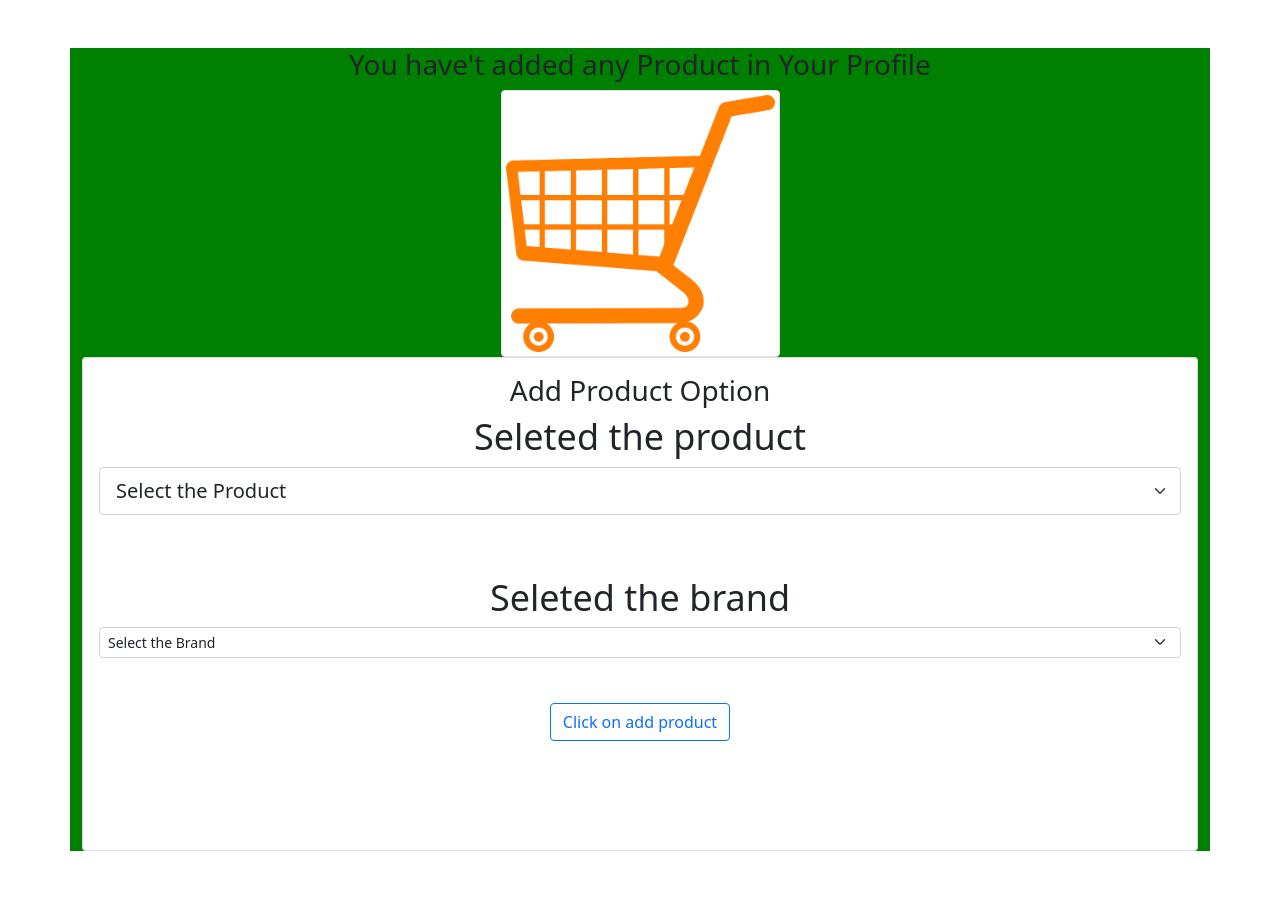
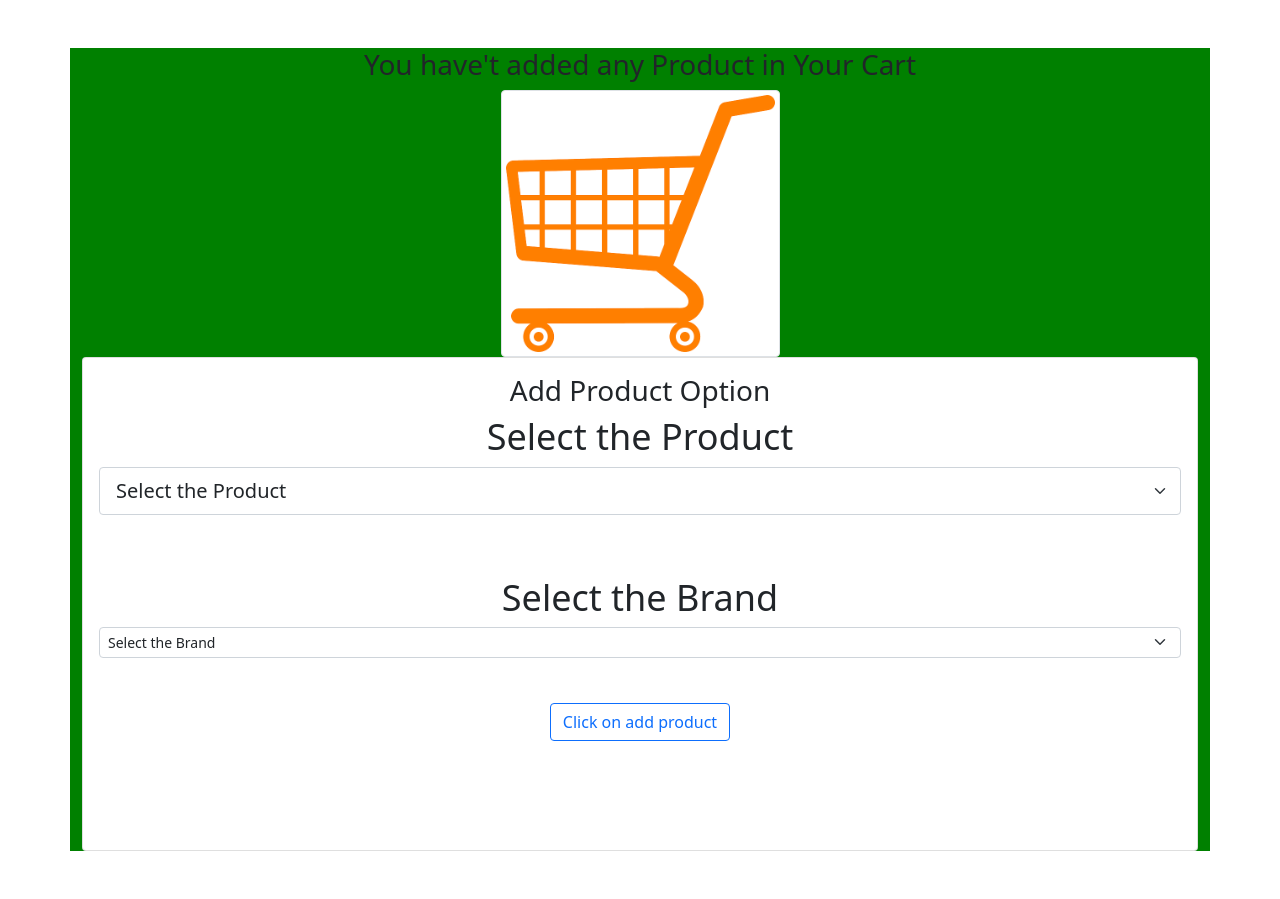
Before and after one commit to kartikdmath/EarthWorm, a Django app: page /venderaddproduct/ in a window 1280 px wide. Shown: the part 66-965 px from the top of the page. Run offline with Django 3.2, Linux system fonts and the light colour scheme; a user stored in the database is signed in; data comes from the database, SQL or seed files in the repository; both versions use the stored data as it was after the commit; some libraries are stand-ins or nearby versions.

Commit message:
spelling changes

```diff
--- a/Aawiskar/Jai_Kisan/templates/Jai_Kisan/vender_empty.html
+++ b/Aawiskar/Jai_Kisan/templates/Jai_Kisan/vender_empty.html
@@ -4,7 +4,7 @@
 {% block main-content %}
  <div class="container my-5">
   <div class="row">
-   <h3 class="text-center">You have't added any  Product in Your Profile</h3>
+   <h3 class="text-center">You have't added any  Product in Your Cart</h3>
    <div class="text-center">
     <img src="{% static 'Jai_Kisan/images/emptycart.png' %}" alt="" class="img-fluid img-thumbnail w-25">
 <!--    <div class="col-sm-4">-->
@@ -17,7 +17,7 @@
            <form  action="{% url 'vender-add-product' %}" method="post">
              {% csrf_token %}
              <div>
-                 <h1> Seleted the product</h1>
+                 <h1> Select the Product</h1>
                    <select id ="select" name ="select1"class="form-select form-select-lg mb-3" aria-label=".form-select-lg example">
                       <option selected name="select11">Select the Product</option>
                       <option value="Tracter">Tracter</option>
@@ -27,7 +27,7 @@
                       <option value="Drones">Drones</option>
                    </select>
                  <br>
-                 <h1> Seleted the brand</h1>
+                 <h1> Select the Brand</h1>
                   <select id ="select2" name="select2" class="form-select form-select-sm" aria-label=".form-select-sm example">
                   <option selected>Select the Brand</option>
                    <option value="AeroVironment Inc.">AeroVironment Inc.</option>
--- a/Aawiskar/Jai_Kisan/templates/Jai_Kisan/venderaddproduct.html
+++ b/Aawiskar/Jai_Kisan/templates/Jai_Kisan/venderaddproduct.html
@@ -10,7 +10,7 @@
 {% endfor %}
 {% endif %}
 <div class="row">
-  <h1 class="text-center mb-5">Vedor adding their product</h1>
+  <h1 class="text-center mb-5">Vendor Product List</h1>
   <div class="col-sm-8">
   <div class="card">
    <div class="card-body">
@@ -75,7 +75,7 @@
 <!--                  </select>-->
 <!--              </div>-->
 <!--                 <div>-->
-                 <h1> Seleted the product</h1>
+                 <h1> Select the Product</h1>
                    <select id ="select" name ="select1"class="form-select form-select-lg mb-3" aria-label=".form-select-lg example">
                       <option selected>Select the Product</option>
                       <option value="Tracter">Tracter</option>
@@ -85,7 +85,7 @@
                       <option value="Drones">Drones</option>
                    </select>
                  <br>
-                  <h1> Seleted the brand</h1>
+                  <h1> Select the Brand</h1>
                   <select id ="select2" name="select2" class="form-select form-select-sm" aria-label=".form-select-sm example">
                    <option selected>Select the Brand</option> -->
                    <option value="AeroVironment Inc.">AeroVironment Inc.</option>
```
Also changed, not shown: Aawiskar/db.sqlite3.
